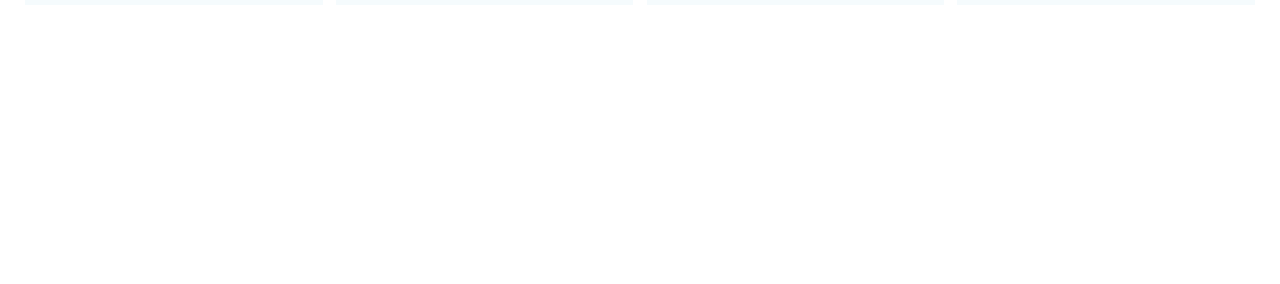
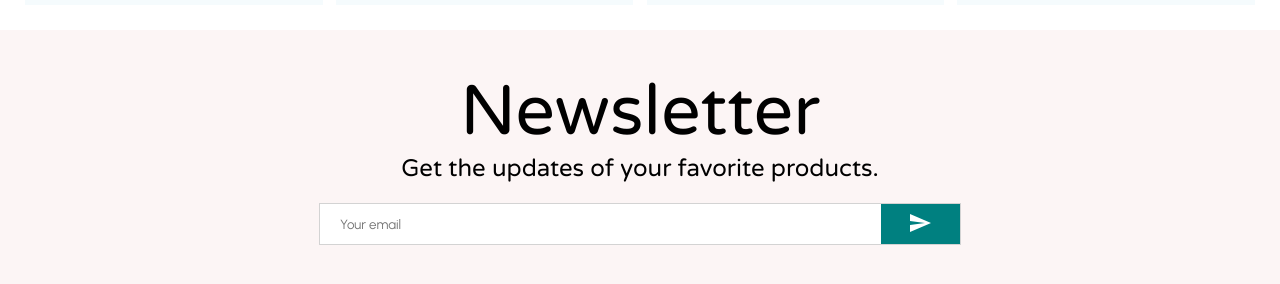
Before and after one commit to LalithaRamanaV/universal-store, a React (Create React App) app in the folder universe/: page / in a window 1280 px wide. Shown: the part 2226-2510 px from the top of the page. Before the commit the page ends 2256 px from the top, so only its background shows below. Built offline with nearby package versions, Linux system fonts and the light colour scheme.

Commit message:
feat: created newsletter

```diff
--- /dev/null
+++ b/universe/src/components/Newsletter.jsx
@@ -0,0 +1,62 @@
+import React from 'react'
+import styled from "styled-components";
+import SendIcon from '@mui/icons-material/Send';
+
+
+const Container = styled.div`
+height:60vh;
+background-color:#fcf5f5;;
+display:flex;
+align-items:center;
+justify-cotent:center;
+flex-direction:column;
+`
+const Title = styled.div`
+  font-size: 70px;
+  font-family: "Varela Round", sans-serif;
+  margin-top:40px;
+`
+const Desc = styled.div`
+  font-size: 24px;
+  font-weight: 300;
+  font-family: "Varela Round";
+  margin-bottom:20px;
+
+`
+const InputContainer = styled.div`
+  width: 50%;
+  height: 40px;
+  background-color: white;
+  display: flex;
+  justify-content: space-between;
+  border: 1px solid lightgray;
+
+`
+const Input = styled.input`
+  border:none;
+  flex: 8;
+  padding-left: 20px;
+`
+const Button = styled.button`
+  flex: 1;
+  border: none;
+  background-color: teal;
+  color: white;
+`
+
+const Newsletter = () => {
+  return (
+    <Container>
+      <Title>Newsletter</Title>
+      <Desc> Get the updates of your favorite products.</Desc>
+      <InputContainer>
+      <Input placeholder="Your email"/>
+      <Button>
+      <SendIcon/>
+      </Button>
+      </InputContainer>
+    </Container>
+  );
+};
+
+export default Newsletter;
--- a/universe/src/pages/Home.jsx
+++ b/universe/src/pages/Home.jsx
@@ -2,6 +2,7 @@
 import Announcement from '../components/Announcement'
 import Categories from '../components/Categories'
 import Navbar from '../components/Navbar'
+import Newsletter from '../components/Newsletter'
 import Products from '../components/Products'
 import Slider from '../components/Slider'
 
@@ -13,6 +14,7 @@
         <Slider/>
         <Categories/>
         <Products/>
+        <Newsletter/>
     </div>
   )
 }
```
